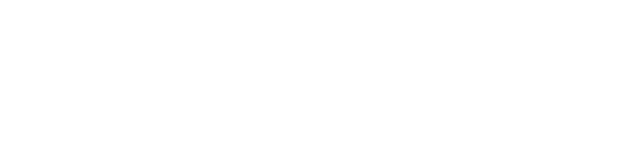
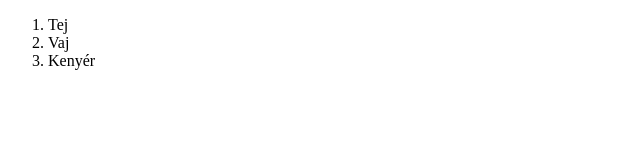
Before and after one commit to Vrenato/Gyakorlas, a plain HTML site: page index.html in a window 1280 px wide. Shown: the whole page, without its empty margins (0-640 px from the left). Drawn offline with Linux system fonts and the light colour scheme.

Commit message:
bevasarlolista

```diff
--- a/index.html
+++ b/index.html
@@ -8,6 +8,13 @@
     <link rel="stylesheet" href="style.css">
 </head>
 <body>
+    <ol>
+        <li>Tej</li>
+        <li>Vaj</li>
+        <li>Kenyér</li>
+
+    </ol>
+
 
 </body>
 </html>
```
